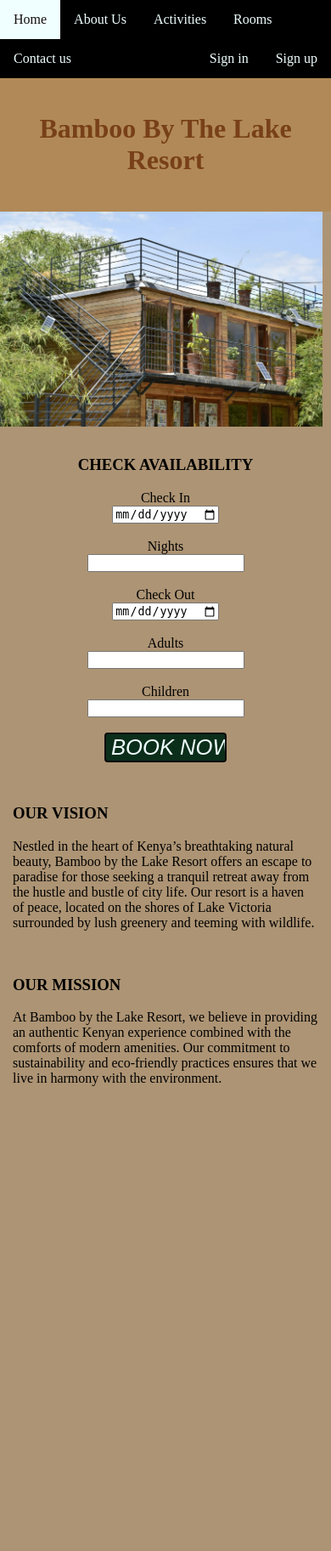
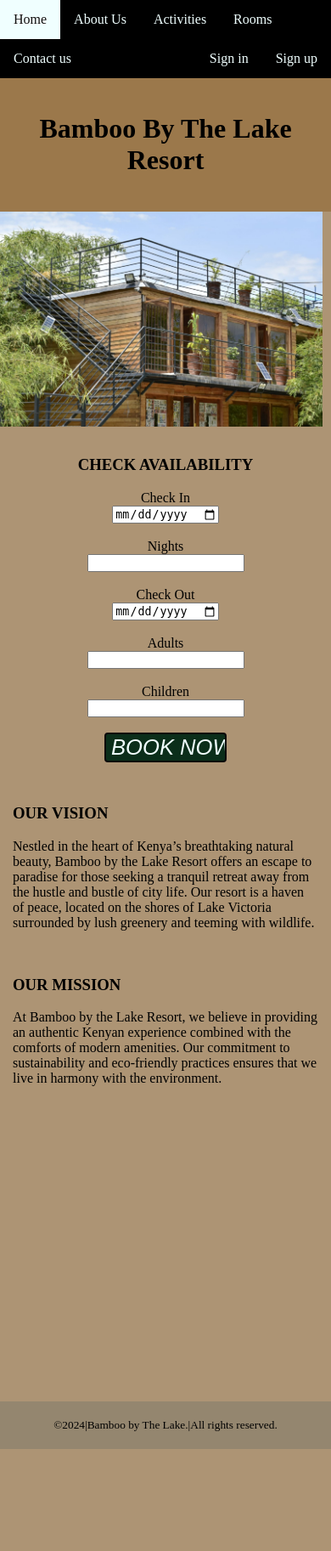
Before and after one commit to Kitaorose/CP_WAD, a PHP site: page / in a window 390 px wide. Shown: the top 1825 px of the page at 85% size. After the commit the page ends 1705 px from the top, so only its background shows below. Run offline with PHP 8.4, Linux system fonts and the light colour scheme.

Commit message:
changing text and background color

```diff
--- a/CSS/structureStyle.css
+++ b/CSS/structureStyle.css
@@ -9,11 +9,10 @@ body{
 }
 
 .banner{
-    background-color: rgb(177, 137, 88);
+    background-color: rgb(155, 120, 75);
     padding: 20px;
     display: block;
     text-align: center;
-    color: rgb(120, 64, 24);
 }
 
 .row::after{
@@ -40,7 +39,10 @@ body{
 
 
 @media screen and (max-width:700px){
-    .content, .side_bar, img{
+     .side_bar, img{
+        width: 100%;
+    }
+    .content{
         width: 100%;
     }
 }
@@ -49,6 +51,5 @@ body{
     padding: 20px;
     text-align: center;
     font-size: smaller;
-    float: inline-end;
 
 }
```
